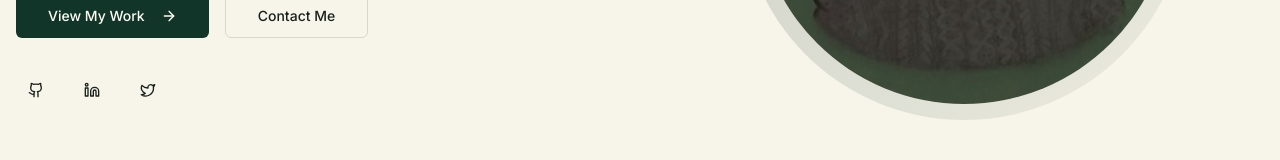
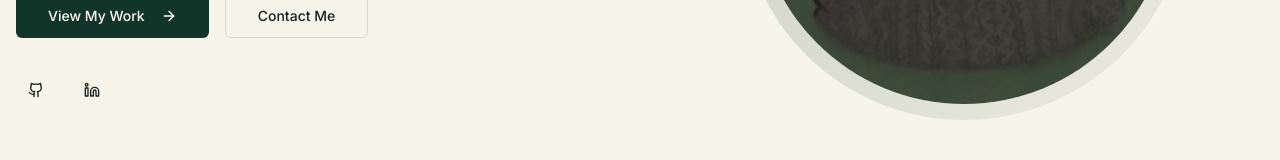
Before and after one commit to CaseyR1221/portfolio-2026, a Next.js app: page / in a window 1280 px wide. Shown: the part 488-648 px from the top of the page. Built offline with nearby package versions, Linux system fonts and the light colour scheme.

Commit message:
chore: remove unused Twitter social button from Hero component
Removed Twitter social button to clean up UI.

Co-authored-by: Casey Rowlands <44381344+CaseyR1221@users.noreply.github.com>

```diff
--- a/components/hero.tsx
+++ b/components/hero.tsx
@@ -73,11 +73,6 @@ export default function Hero() {
                   <Linkedin className="h-5 w-5" />
                 </a>
               </Button>
-              <Button variant="ghost" size="icon" className="rounded-full" asChild>
-                <a href="https://twitter.com" target="_blank" rel="noopener noreferrer">
-                  <Twitter className="h-5 w-5" />
-                </a>
-              </Button>
             </div>
           </motion.div>
 
```
